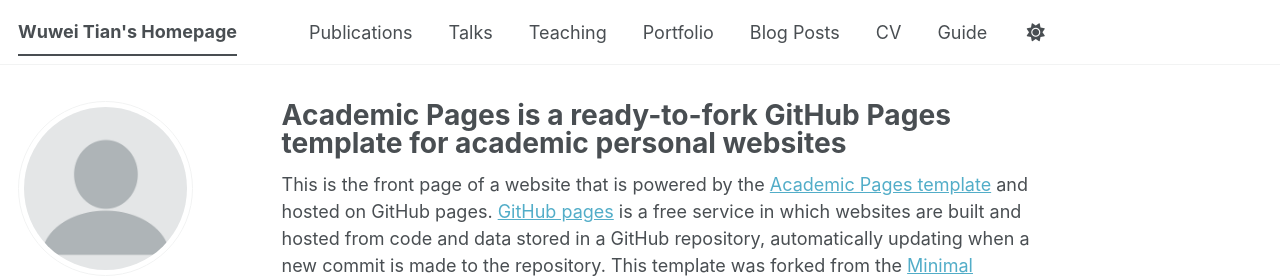
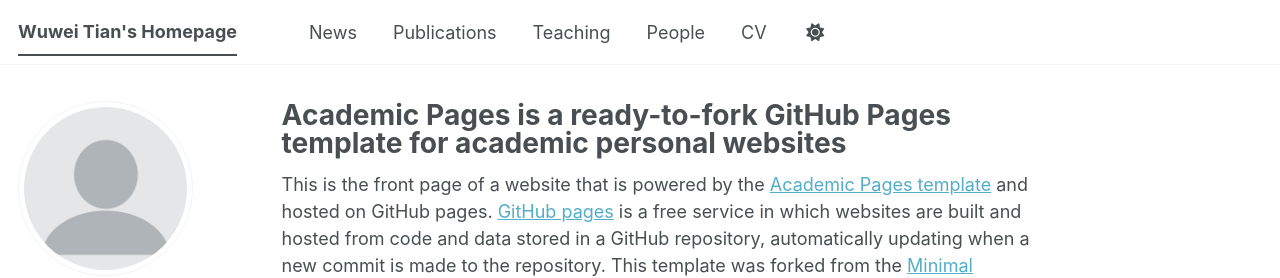
Before and after one commit to wuweitian-zju/wuweitian-zju.github.io, a Jekyll site: the page built from _pages/about.md, in a window 1280 px wide. Shown: the top 278 px of the page. Built offline with Jekyll 4.4.1, drawn with Linux system fonts in a browser that asks for light colours; some web fonts are replaced; a script bundle is joined from its source files by our own code; library files that are not in the unit come from our copies.

Commit message:
Update navigation.yml

```diff
--- a/_data/navigation.yml
+++ b/_data/navigation.yml
@@ -8,26 +8,24 @@
 #      Markdown formatted page while the second is generated using JSON.
 
 main:
+  - title: "News"
+    url: /news/
+
   - title: "Publications"
     url: /publications/
 
-  - title: "Talks"
-    url: /talks/
+  #- title: "Talks"
+   # url: /talks/
 
   - title: "Teaching"
     url: /teaching/
 
-  - title: "Portfolio"
-    url: /portfolio/
+  - title: "People"
+    url: /people/
 
-  - title: "Blog Posts"
-    url: /year-archive/
 
   - title: "CV"
     url: /cv/
 
   # - title: "CV"
   #   url: /cv-json/
-
-  - title: "Guide"
-    url: /markdown/
```
